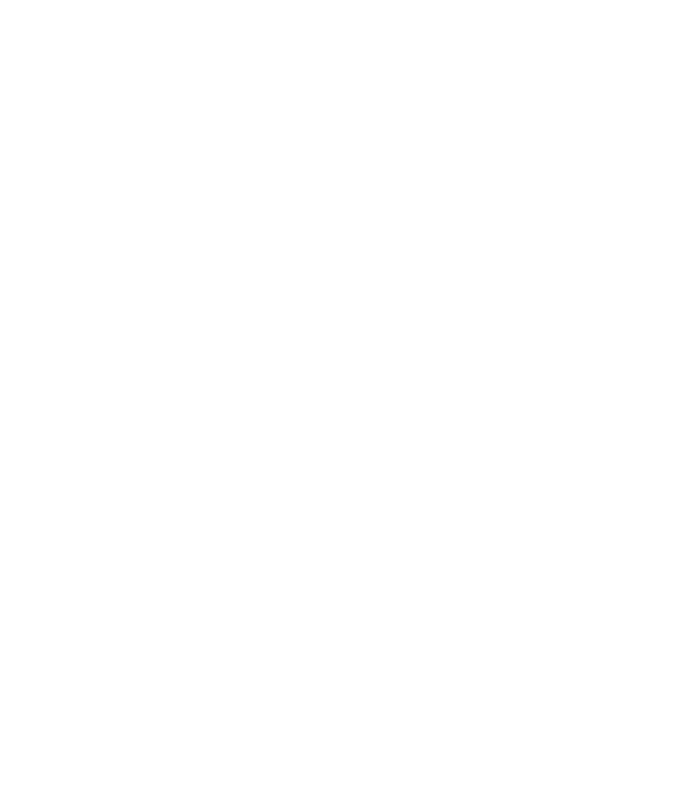
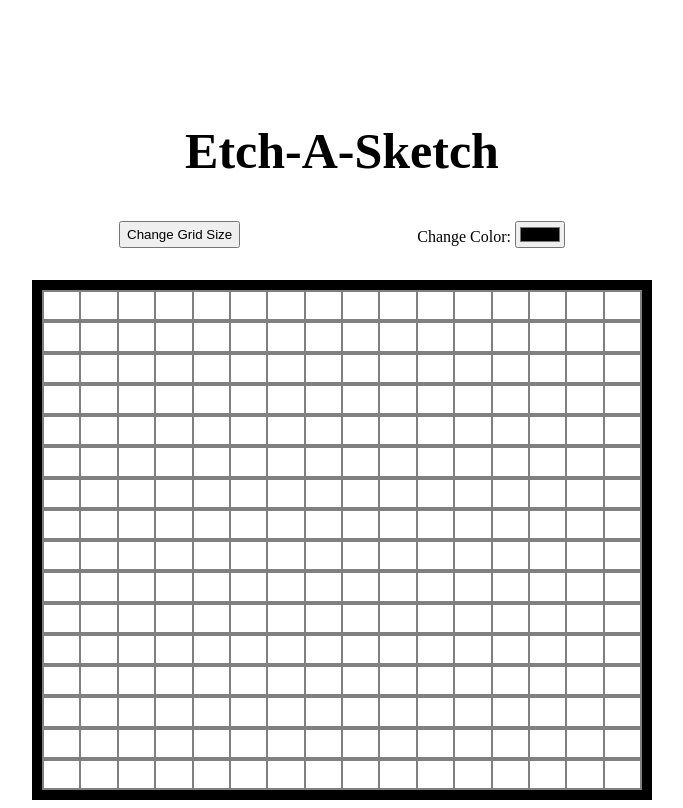
Before and after one commit to Aadim1/odin-etch, a plain HTML site: page index.html in a window 1280 px wide. Shown: the whole page, without its empty margins (298-981 px from the left). Drawn offline with Linux system fonts and the light colour scheme.

Commit message:
black and white option done, RGB option yet to come

```diff
--- a/index.css
+++ b/index.css
@@ -0,0 +1,64 @@
+body {
+    display: flex;
+    justify-content: center;
+    align-items: center;
+    margin-top: 5rem;
+}
+
+.btn-container {
+    display: flex;
+    border-color: beige;
+    justify-content: space-evenly;
+    gap: 90px;
+}
+
+.title {
+    text-align: center;
+    font-size: 50px;
+}
+
+span {
+    font-size: 40px;
+    flex-shrink: 0;
+}
+
+#length,
+#width {
+    width: 30px;
+}
+
+#root {
+    display: flex;
+    flex-direction: column;
+    margin-top: 2rem;
+    width: 600px;
+    height: 500px;
+    border: 10px solid black;
+}
+
+.grid {
+    flex: 1;
+    border: 0.01em solid grey;
+    display: flex;
+    flex-direction: row;
+}
+
+.child {
+    flex: 1;
+    border: 0.01em solid grey;
+    display: flex;
+    flex-direction: row;
+    transition: 0.5s;
+}
+
+
+/*
+.child:hover {
+    background-color: black;
+} */
+
+@media only screen and (max-width: 750px) {
+    #root {
+        width: 90%;
+    }
+}
--- a/index.html
+++ b/index.html
@@ -5,11 +5,29 @@
     <meta charset="UTF-8">
     <meta http-equiv="X-UA-Compatible" content="IE=edge">
     <meta name="viewport" content="width=device-width, initial-scale=1.0">
+    <link rel="stylesheet" href="./index.css">
     <title>Etch a Sketch</title>
 </head>
 
 <body>
+    <div>
+        <h2 class="title">
+            Etch-A-Sketch
+        </h2>
+        <div class="btn-container">
+            <button onclick="clearAll()">Change Grid Size</button>
+            <div>
+                <label for="color">Change Color: </label>
+                <input type="color" id="color">
+            </div>
+        </div>
 
+        <div id='root'>
+
+        </div>
+    </div>
+
+    <script src="./index.js"></script>
 </body>
 
 </html>
--- /dev/null
+++ b/index.js
@@ -0,0 +1,30 @@
+let element = document.querySelector('#root');
+
+
+
+// Creates a 16X16 grid. Will be dynamic later.
+for (let i = 0; i < 16; i++) {
+    let grid = document.createElement('div');
+    element.appendChild(grid);
+    grid.classList.toggle('grid');
+    for (let i = 0; i < 16; i++) {
+        let child = document.createElement('div');
+        child.classList.toggle('child');
+        grid.appendChild(child);
+    };
+};
+
+// Adds a event listener to see if the user hovers over one of the element
+let child = document.querySelectorAll('.child');
+console.log(child);
+child.forEach((sketch) => {
+    sketch.addEventListener("mouseover", function(event) {
+        event.target.style['background-color'] = 'black';
+    });
+});
+
+const clearAll = () => {
+    child.forEach((sketch) => {
+        sketch.style['background-color'] = 'white';
+    })
+}
```
